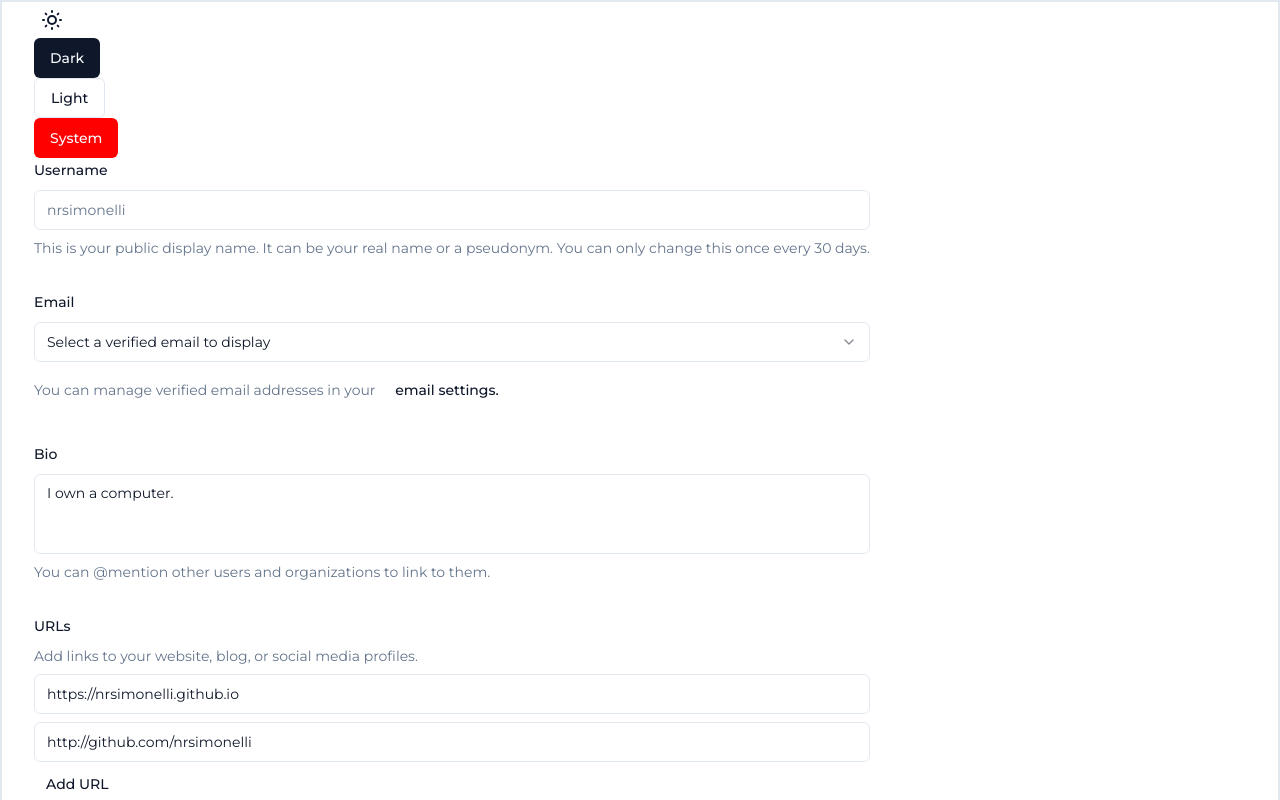
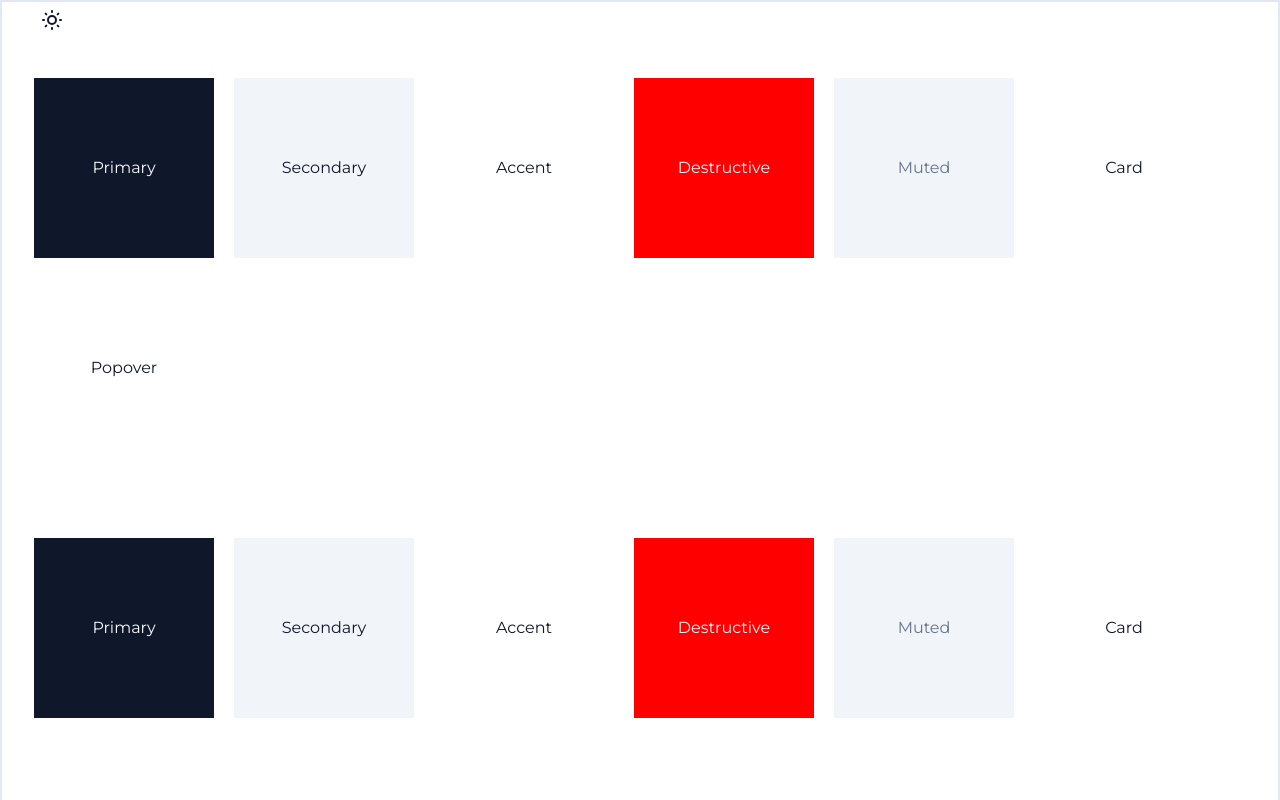
Before and after one commit to nrsimonelli/ui-shell, a React (Vite) app: page / in a window 1280 px wide. Shown: the top 800 px of the page. Built offline with nearby package versions, Linux system fonts and the light colour scheme.

Commit message:
theme display wip

```diff
--- a/src/App.tsx
+++ b/src/App.tsx
@@ -14,6 +14,7 @@ import { useForm } from 'react-hook-form'
 import { toast } from './hooks/useToast'
 import { DemoForm } from './DemoForm'
 import { Toaster } from './primitives/Toaster'
+import { cn } from './lib/utils'
 
 export const App = () => {
 	const themeContext = useContext(ThemeContext)
@@ -23,6 +24,35 @@ export const App = () => {
 	}
 
 	const { theme, setTheme } = themeContext
+
+	const tokens = [
+		'primary',
+		'secondary',
+		'accent',
+		'destructive',
+		'muted',
+		'card',
+		'popover',
+	]
+	const expTokens = [
+		'primary',
+		'secondary',
+		'accent',
+		'destructive',
+		'muted',
+		'card',
+		'popover',
+	]
+
+	const DemoCard = ({ variant }: { variant: string }) => {
+		return (
+			<div
+				className={`w-[180px] capitalize h-[180px] bg-${variant} justify-center items-center flex text-${variant}-foreground`}
+			>
+				{variant}
+			</div>
+		)
+	}
 
 	return (
 		<div className='container flex flex-col items-start justify-start min-h-screen border-2'>
@@ -49,15 +79,17 @@ export const App = () => {
 					</DropdownMenuItem>
 				</DropdownMenuContent>
 			</DropdownMenu>
-			<Button variant='default' onClick={() => setTheme('dark')}>
-				Dark
-			</Button>
-			<Button variant='outline' onClick={() => setTheme('light')}>
-				Light
-			</Button>
-			<Button variant='destructive' onClick={() => setTheme('system')}>
-				System
-			</Button>
+			{/* THEME DISPLAY */}
+			<div className='flex gap-5 my-10 flex-wrap'>
+				{tokens.map((token) => (
+					<DemoCard variant={token} />
+				))}
+			</div>
+			<div className='flex gap-5 my-10 flex-wrap'>
+				{expTokens.map((token) => (
+					<DemoCard variant={token} />
+				))}
+			</div>
 
 			{/* demo form */}
 			<DemoForm />
```
